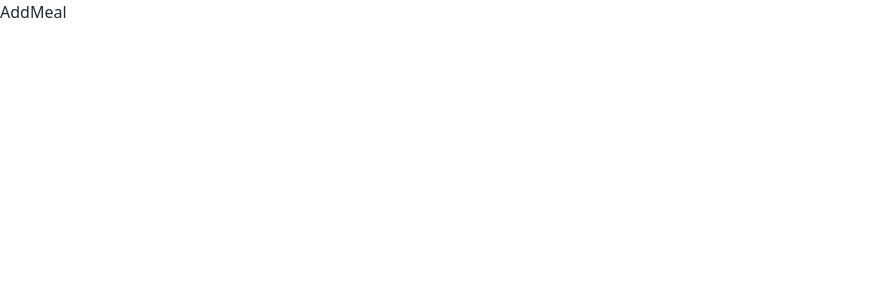
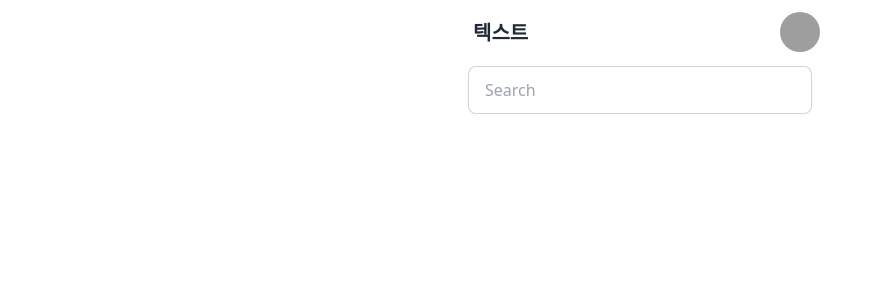
Before and after one commit to ShineTiger/food-management, a React (Create React App) app in the folder client/: page /AddMeal in a window 1280 px wide. Shown: the top 300 px of the page, without its empty margins (0-883 px from the left). Built offline with nearby package versions, Linux system fonts and the light colour scheme; grey boxes are pictures that could not be loaded.

Commit message:
:recycle: Navbar와 전체 해상도 스타일을 최상위 컴포넌트인 App에 이동

```diff
--- a/client/src/App.tsx
+++ b/client/src/App.tsx
@@ -3,13 +3,21 @@ import { BrowserRouter, Route, Routes } from 'react-router-dom';
 import AddMeal from './pages/AddMeal';
 import Main from './pages/Main';
 
+//components
+import Navbar from './components/Navbar';
+
 function App() {
   return (
     <BrowserRouter>
-      <Routes>
-        <Route path="/AddMeal" element={<AddMeal />} />
-        <Route path="/Main" element={<Main />} />
-      </Routes>
+      <div className="lg:w-96 md:w-96 sm:w-full h-screen mx-auto">
+        <Navbar title={'텍스트'} />
+        <div className="px-2.5">
+          <Routes>
+            <Route path="/" element={<Main />} />
+            <Route path="/AddMeal" element={<AddMeal />} />
+          </Routes>
+        </div>
+      </div>
     </BrowserRouter>
   );
 }
--- a/client/src/pages/AddMeal.tsx
+++ b/client/src/pages/AddMeal.tsx
@@ -1,7 +1,19 @@
 import React from 'react';
 
 const AddMeal = () => {
-  return <div>AddMeal</div>;
+  return (
+    <>
+      <div className="px-2.5">
+        <div className="form-control">
+          <input
+            type="text"
+            placeholder="Search"
+            className="input input-bordered"
+          />
+        </div>
+      </div>
+    </>
+  );
 };
 
 export default AddMeal;
--- a/client/src/pages/Main.tsx
+++ b/client/src/pages/Main.tsx
@@ -1,11 +1,9 @@
 import React from 'react';
 import { useState } from 'react';
-import Navbar from '../components/Navbar';
 import Modal from '../components/Modal';
 
 const Main = () => {
   const [isOpen, setIsOpen] = useState(false);
-  const initData = '제목';
 
   const handleModal = value => {
     setIsOpen(value);
@@ -13,9 +11,7 @@ const Main = () => {
 
   return (
     <>
-      <div className="lg:w-96 md:w-96 sm:w-full h-screen mx-auto">
-        <Navbar title={initData} />
-        <div className="px-2.5">
+      <div>
         <div className="card bg-base-100 shadow-xl">
           <div className="card-body ">
             <h2 className="card-title">Shoes!</h2>
@@ -34,7 +30,6 @@ const Main = () => {
           </div>
         </div>
       </div>
-      </div>
     </>
   );
 };
```
Lines whose indentation alone changed are shown as unchanged.
